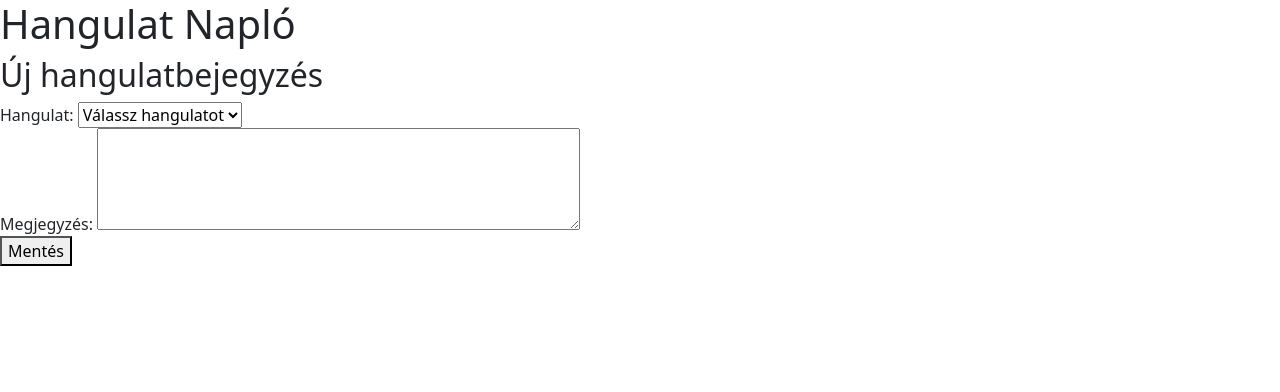
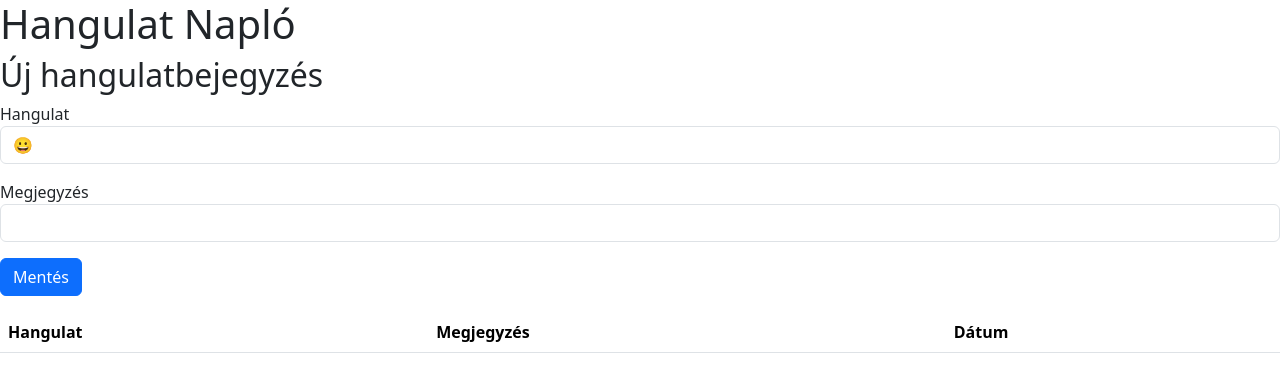
Before and after one commit to Halasskaaa/hangulatnaplo, a website built with Vite: page index.html in a window 1280 px wide. Built offline with nearby package versions, Linux system fonts and the light colour scheme; no server answers.

Commit message:
fixing the 1st html page

```diff
--- a/index.html
+++ b/index.html
@@ -10,25 +10,35 @@
     <h2>Új hangulatbejegyzés</h2>
 
     <form id="hangulatForm">
-      <div mb-3>
-        <label for="hangulat">Hangulat:</label>
-        <select id="hangulat" name="hangulat" required>
-          <option value="">Válassz hangulatot</option>
+      <div class="mb-3">
+        <label for="inputHangulat" class="label">Hangulat</label>
+        <select id="inputHangulat" name="hangulat" class="form-control">
           <option value="boldog">😀</option>
-          <option value="közömbös">😐</option>
-          <option value="szomorú">😢</option>
-          <option value="álmos">😴</option>
-          <option value="dühös">😠</option>
+          <option value="kozombos">😐</option>
+          <option value="szomoru">😢</option>
+          <option value="almos">😴</option>
+          <option value="duhos">😠</option>
         </select>
       </div>
 
-      <div mb-3>
-        <label for="megjegyzes">Megjegyzés:</label>
-        <textarea id="megjegyzes" name="megjegyzes" rows="4" cols="50"></textarea>
+      <div class="mb-3">
+        <label for="inputMegjegyzes" class="label">Megjegyzés</label>
+        <input type="text" id="inputMegjegyzes" name="megjegyzes" class="form-control" />
       </div>
 
-      <button type="submit">Mentés</button>
+      <div class="mb-3">
+        <button type="submit" class="btn btn-primary">Mentés</button>
+      </div>
     </form>
+
+    <table class="table">
+      <thead>
+          <th>Hangulat</th>
+          <th>Megjegyzés</th>
+          <th>Dátum</th>
+      </thead>
+      <tbody id="hangulatContent"></tbody>
+    </table>
 
     <script type="module" src="/src/main.ts"></script>
   </body>
```
